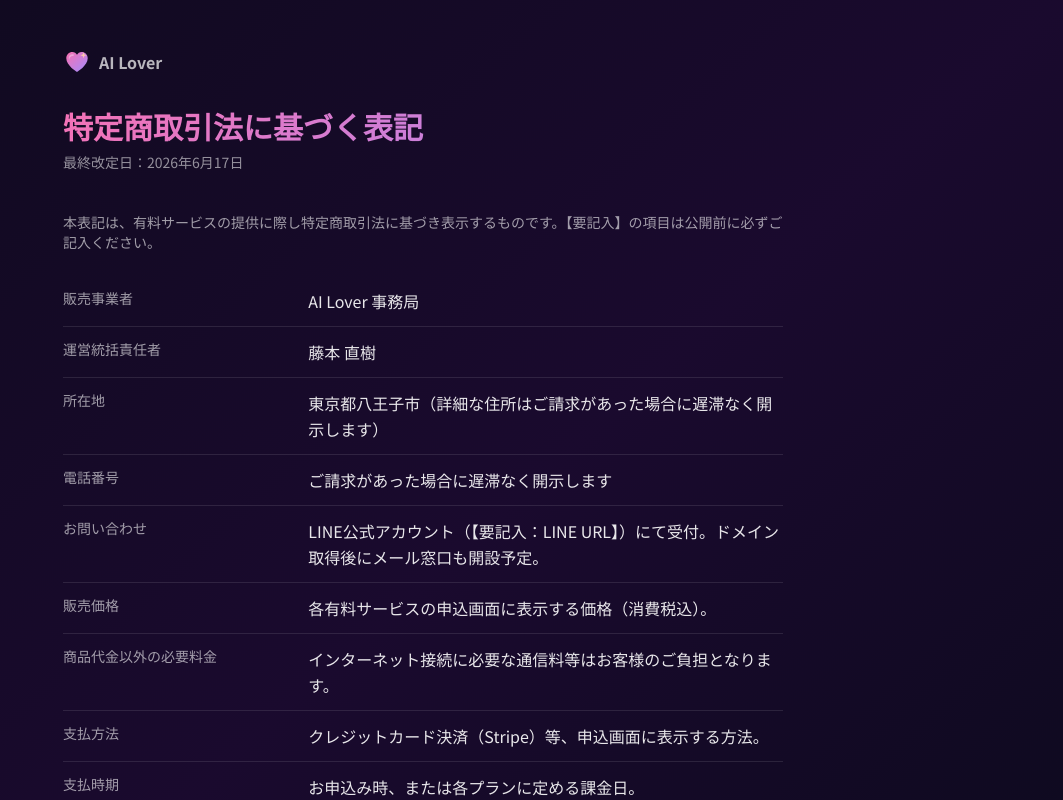
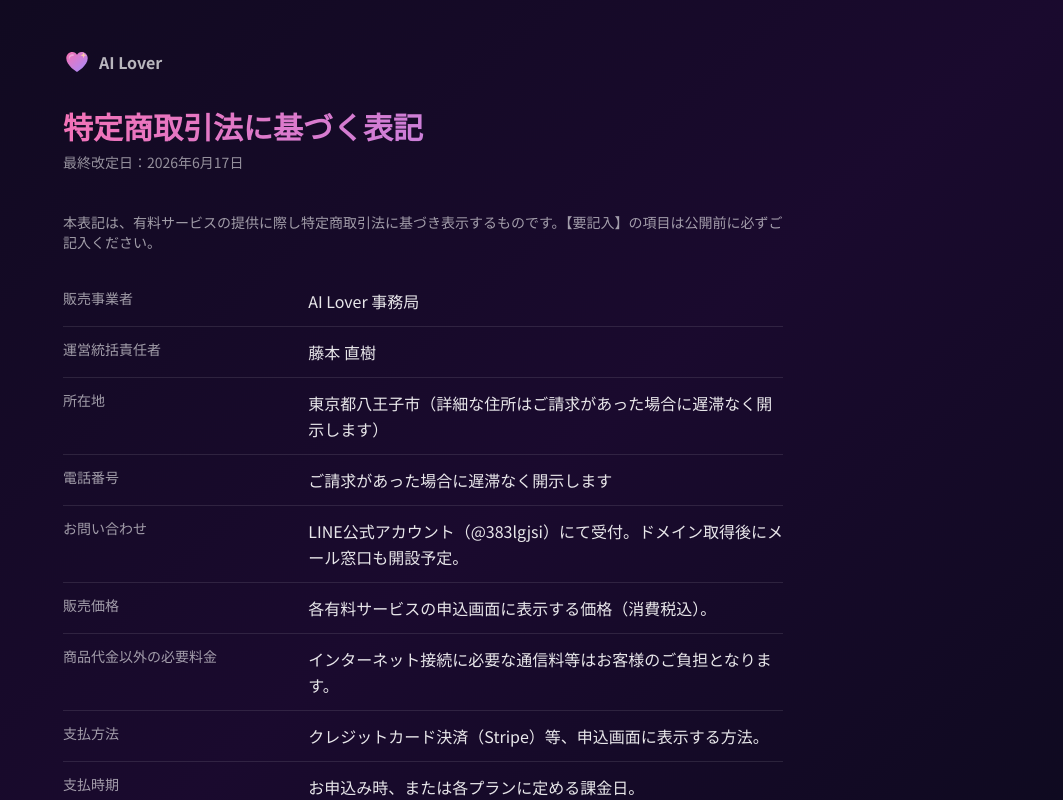
Before and after one commit to fujimoto40813952-cyber/ai-lover, a Next.js app: page /tokushoho in a window 1280 px wide. Shown: the top 800 px of the page, without its empty margins (217-1280 px from the left). Built offline with nearby package versions, Linux system fonts and the light colour scheme.

Commit message:
Set LINE contact in tokushoho

```diff
--- a/app/tokushoho/page.tsx
+++ b/app/tokushoho/page.tsx
@@ -26,7 +26,7 @@ export default function TokushohoPage() {
         <Row label="運営統括責任者">藤本 直樹</Row>
         <Row label="所在地">東京都八王子市（詳細な住所はご請求があった場合に遅滞なく開示します）</Row>
         <Row label="電話番号">ご請求があった場合に遅滞なく開示します</Row>
-        <Row label="お問い合わせ">LINE公式アカウント（【要記入：LINE URL】）にて受付。ドメイン取得後にメール窓口も開設予定。</Row>
+        <Row label="お問い合わせ">LINE公式アカウント（@383lgjsi）にて受付。ドメイン取得後にメール窓口も開設予定。</Row>
         <Row label="販売価格">各有料サービスの申込画面に表示する価格（消費税込）。</Row>
         <Row label="商品代金以外の必要料金">インターネット接続に必要な通信料等はお客様のご負担となります。</Row>
         <Row label="支払方法">クレジットカード決済（Stripe）等、申込画面に表示する方法。</Row>
```
